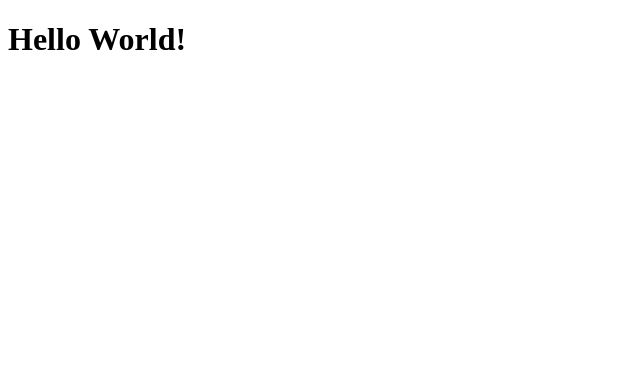
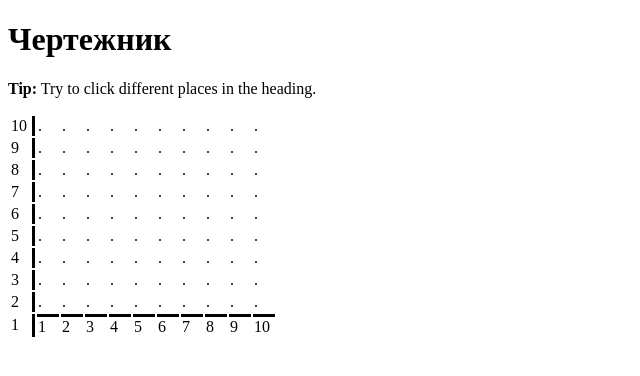
Before and after one commit to ZhoraKornev/Hackathon, a plain HTML site: page index.html in a window 1280 px wide. Shown: the whole page, without its empty margins (0-640 px from the left). Drawn offline with Linux system fonts and the light colour scheme.

Commit message:
Added Olya's code

```diff
--- a/index.html
+++ b/index.html
@@ -1,9 +1,29 @@
 <!DOCTYPE HTML>
-<html>
+<html lang="ru" >
   <head>
-    <title>Hack-A-thon </title>
+    <title>Чертежник </title>
+      <meta name="viewport" charset="utf-8" content="width=device-width, initial-scale=1, shrink-to-fit=no">
+      <link rel="stylesheet" type="text/css" href="styles/style.css">
+      <script src="js/script.js"></script>
+
   </head>
   <body>
-    <h1>Hello World!</h1>
+    <h1>Чертежник</h1>
+  <div id = "background">
+      <p><strong>Tip:</strong> Try to click different places in the heading.</p>
+
+      <p id="demo"></p>
+      <div id="canvas">
+<table id="main_table">
+
+</table>
+      </div>
+      <div id="tasks">
+      </div>
+      <div id = "resualt">
+
+      </div>
+  </div>
+
   </body>
 </html>
--- /dev/null
+++ b/js/script.js
@@ -0,0 +1,44 @@
+window.onload = function(){
+    var gridWidth = 10;
+    var gridHeight = 10;
+    var grid = [];
+    var table = document.getElementById("main_table");
+    var i = gridWidth;
+    var n = 1;
+
+    for (var y = 0; y < gridHeight; y++) {
+        tr = document.createElement('tr');
+        table.appendChild(tr);
+        grid.push([]);
+        td = document.createElement('td');
+        tr.appendChild(td);
+        td.innerHTML = i;
+        td.id = "line_right";
+        for (var x = 0; x < gridWidth; x++) {
+            if (y == gridHeight-1){
+                td = document.createElement('td');
+                td.id = "line_top";
+                tr.appendChild(td);
+                td.innerHTML = n;
+                n++;
+            } else {
+                td = document.createElement('td');
+                tr.appendChild(td);
+                span = document.createElement('span');
+                span.innerHTML = ".";
+                td.appendChild(span);
+                rect = span.getBoundingClientRect();
+                span.id = rect.x + " " + rect.y;
+                grid[y].push(0);
+            }
+        }
+        i--;
+    }
+
+    document.getElementById("main_table").onclick = function(event) {
+        var x = event.clientX;
+        var y = event.clientY;
+        var coords = "X coords: " + x + ", Y coords: " + y;
+        document.getElementById("demo").innerHTML = coords;
+    }
+}
--- /dev/null
+++ b/styles/style.css
@@ -0,0 +1,14 @@
+td{
+    width: 20px;
+}
+#line_right{
+     border-right-color: black;
+     border-right-style: solid;
+     border-collapse: collapse;
+ }
+#line_top{
+    border-top-color: black;
+    border-top-style: solid;
+    border-collapse: collapse;
+    border-spacing:0
+}
```
Also changed, not shown: js/draw.js (added).
